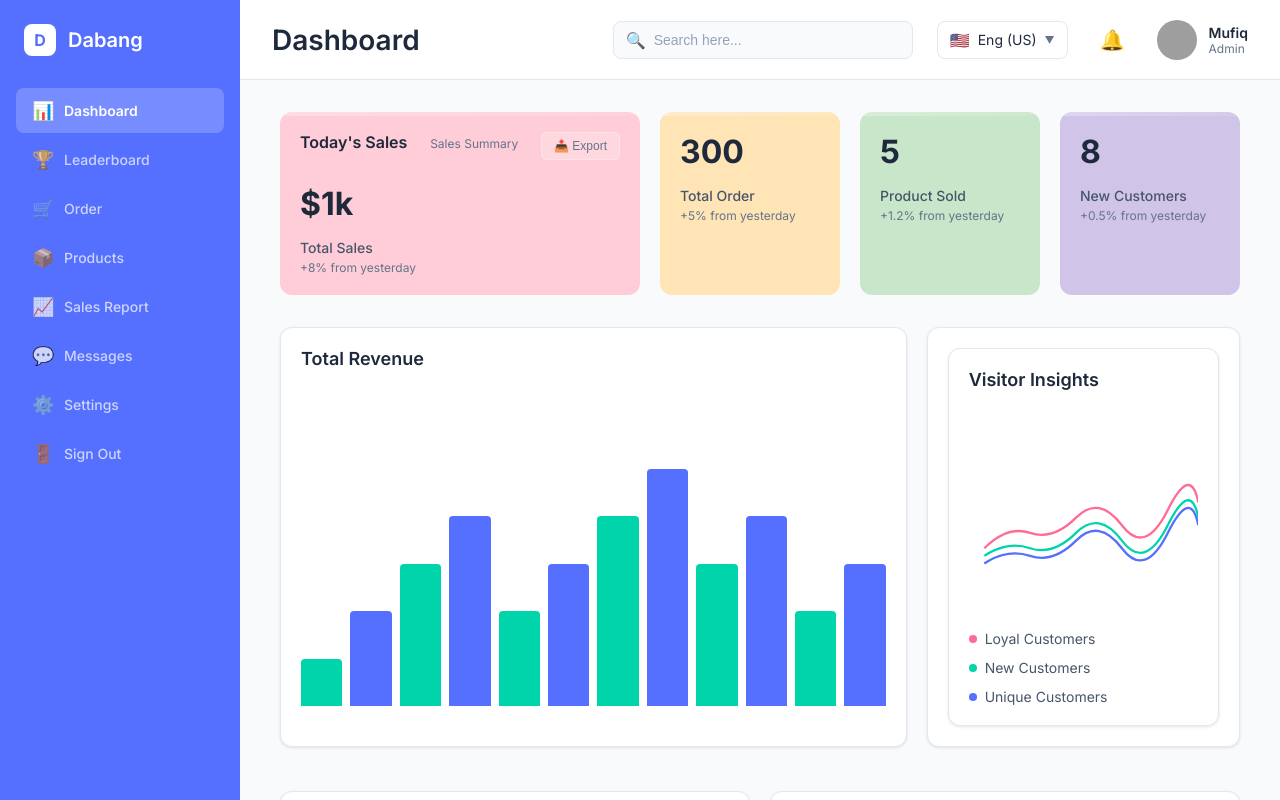
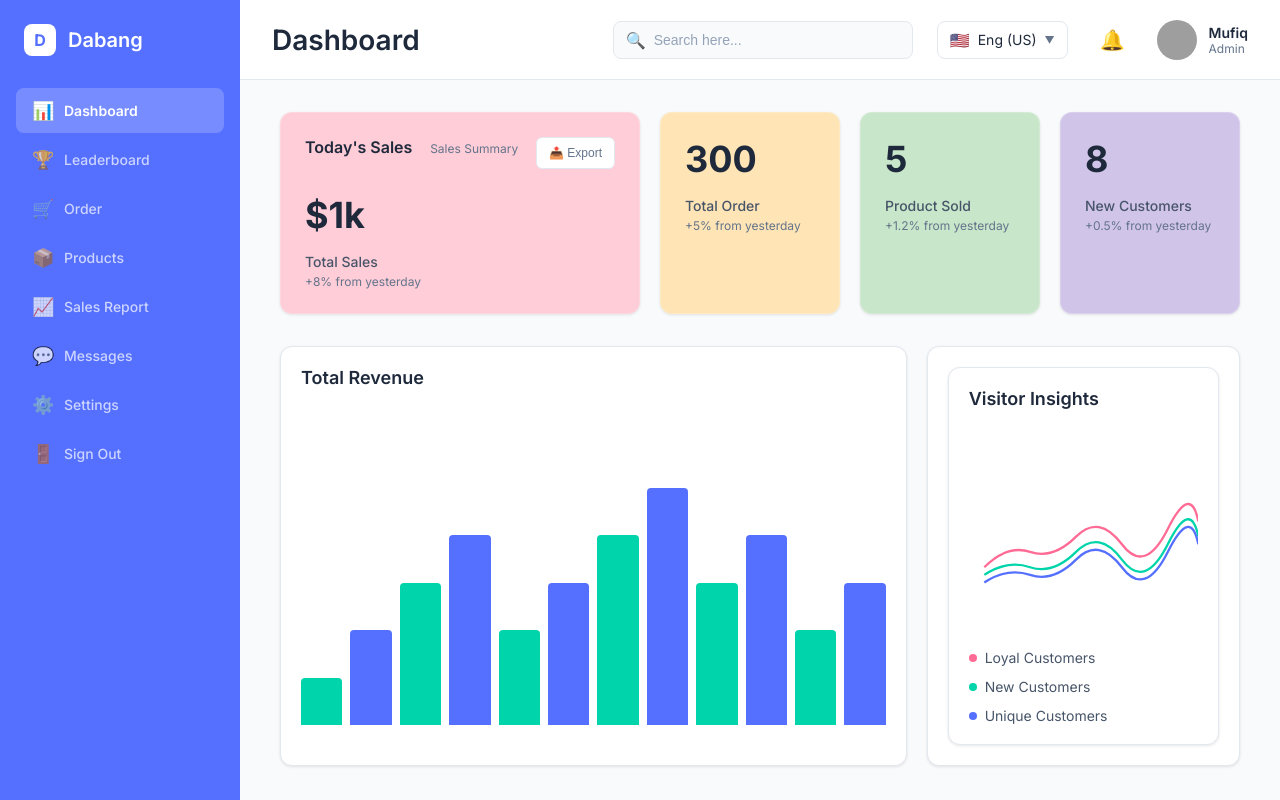
Before and after one commit to PiyushGhavghave/React-CRA-starter-template, a React (Create React App) app: page / in a window 1280 px wide. Built offline with nearby package versions, Linux system fonts and the light colour scheme; grey boxes are pictures that could not be loaded.

Commit message:
Update MetricsCard styling to match Figma better
cgen-227553b5d7b44cff8518f3cacc3a8b74

```diff
--- a/src/components/MetricsCard.css
+++ b/src/components/MetricsCard.css
@@ -1,23 +1,15 @@
 .metrics-card {
-  background-color: white;
   border-radius: 12px;
-  padding: 20px;
+  padding: 24px;
   display: flex;
   flex-direction: column;
   gap: 16px;
   position: relative;
   overflow: hidden;
+  box-shadow: 0 1px 3px rgba(0, 0, 0, 0.1);
+  border: 1px solid rgba(255, 255, 255, 0.2);
 }
 
-.metrics-card::before {
-  content: '';
-  position: absolute;
-  top: 0;
-  left: 0;
-  right: 0;
-  height: 4px;
-  background: linear-gradient(90deg, rgba(255, 255, 255, 0.3) 0%, rgba(255, 255, 255, 0.1) 100%);
-}
 
 .card-header {
   display: flex;
@@ -40,16 +32,17 @@
 }
 
 .export-btn {
-  background-color: rgba(255, 255, 255, 0.2);
-  border: 1px solid rgba(255, 255, 255, 0.3);
+  background-color: white;
+  border: 1px solid #e2e8f0;
   border-radius: 6px;
-  padding: 6px 12px;
+  padding: 8px 12px;
   font-size: 12px;
   color: #64748b;
   cursor: pointer;
   display: flex;
   align-items: center;
   gap: 4px;
+  font-weight: 500;
 }
 
 .card-content {
@@ -63,7 +56,7 @@
 }
 
 .value {
-  font-size: 32px;
+  font-size: 36px;
   font-weight: 700;
   color: #1e293b;
 }
```
